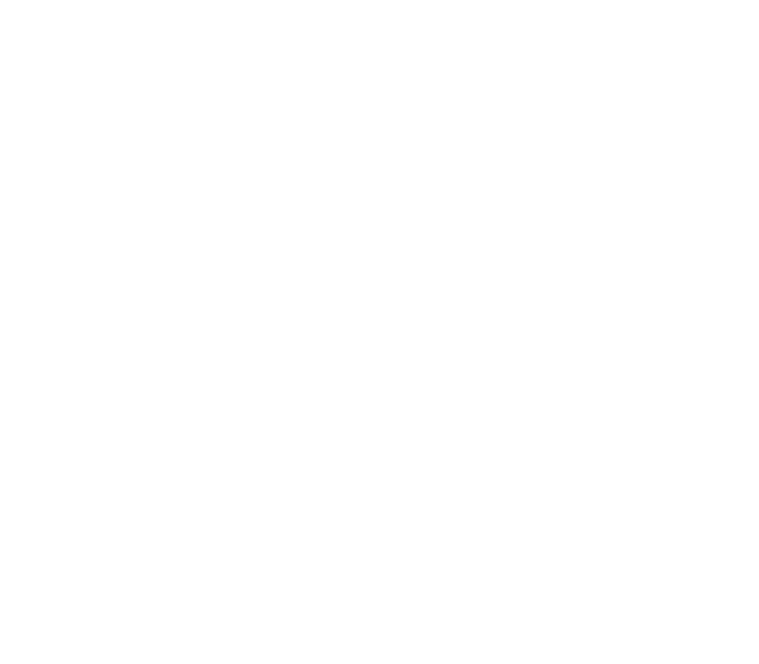
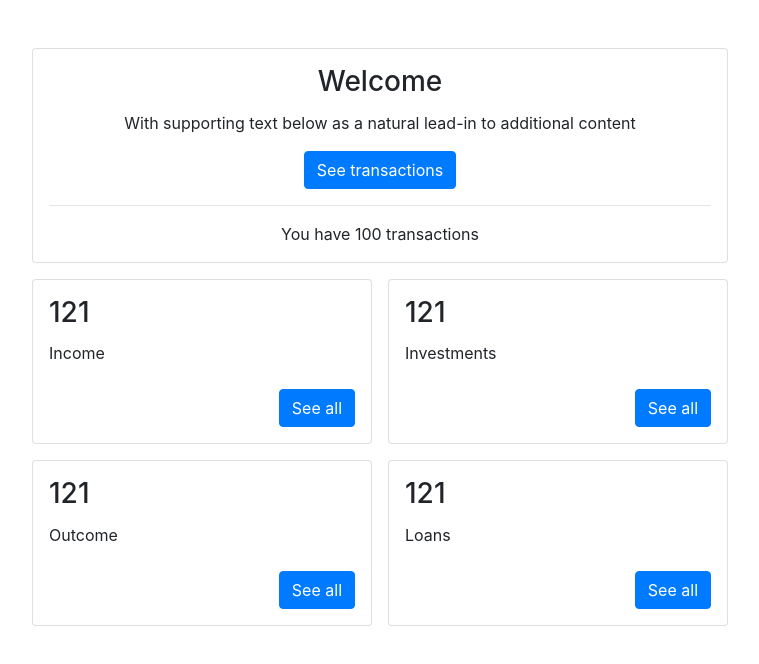
Before and after one commit to PavelKizhlo/SolidBranch-frontend-trial, an Angular app: page / in a window 1280 px wide. Shown: the top 664 px of the page, without its empty margins (260-1019 px from the left). Built offline with nearby package versions, Linux system fonts and the light colour scheme.

Commit message:
feat: add summary page component

```diff
--- a/src/app/app-routing.module.ts
+++ b/src/app/app-routing.module.ts
@@ -1,10 +1,12 @@
 import { NgModule } from '@angular/core';
 import { RouterModule, Routes } from '@angular/router';
 
-const routes: Routes = [];
+import { SummaryPageComponent } from './summary-page/summary-page.component';
+
+const routes: Routes = [{ path: '', component: SummaryPageComponent }];
 
 @NgModule({
   imports: [RouterModule.forRoot(routes)],
-  exports: [RouterModule]
+  exports: [RouterModule],
 })
-export class AppRoutingModule { }
+export class AppRoutingModule {}
--- a/src/app/app.component.html
+++ b/src/app/app.component.html
@@ -0,0 +1 @@
+<router-outlet></router-outlet>
--- /dev/null
+++ b/src/app/summary-page/summary-page.component.html
@@ -0,0 +1,43 @@
+<div class="container p-5">
+  <div class="row m-0 mb-3 col-lg-8 mx-auto p-0">
+    <div class="card p-3 w-100">
+      <h3 class="card-title text-center">Welcome</h3>
+      <p class="card-text text-center">With supporting text below as a natural lead-in to additional content</p>
+      <a href="#" class="btn btn-primary align-self-center">See transactions</a>
+      <hr>
+      <p class="card-text text-center">You have {{transactions.total}} transactions</p>
+    </div>
+  </div>
+  <div class="row m-0 mb-3 col-lg-8 mx-lg-auto p-0">
+    <div class="col-md p-0 pr-md-2 mb-3 mb-md-0">
+      <div class="card p-3">
+        <h3 class="card-title">121</h3>
+        <p class="card-text mb-4">Income</p>
+        <a href="#" class="btn btn-primary align-self-end">See all</a>
+      </div>
+    </div>
+    <div class="col-md p-0 pl-md-2">
+      <div class="card p-3">
+        <h3 class="card-title">121</h3>
+        <p class="card-text mb-4">Investments</p>
+        <a href="#" class="btn btn-primary align-self-end">See all</a>
+      </div>
+    </div>
+  </div>
+  <div class="row m-0 col-lg-8 mx-lg-auto p-0">
+    <div class="col-md p-0 pr-md-2 mb-3 mb-md-0">
+      <div class="card p-3">
+        <h3 class="card-title">121</h3>
+        <p class="card-text mb-4">Outcome</p>
+        <a href="#" class="btn btn-primary align-self-end">See all</a>
+      </div>
+    </div>
+    <div class="col-md p-0 pl-md-2">
+      <div class="card p-3">
+        <h3 class="card-title">121</h3>
+        <p class="card-text mb-4">Loans</p>
+        <a href="#" class="btn btn-primary align-self-end">See all</a>
+      </div>
+    </div>
+  </div>
+</div>
--- /dev/null
+++ b/src/app/summary-page/summary-page.component.ts
@@ -0,0 +1,12 @@
+import { Component } from '@angular/core';
+
+import { TransactionList } from '../shared/interfaces';
+import { transactions } from '../shared/transaction-list';
+
+@Component({
+  selector: 'app-summary-page',
+  templateUrl: './summary-page.component.html',
+})
+export class SummaryPageComponent {
+  transactions: TransactionList = transactions;
+}
--- a/src/index.html
+++ b/src/index.html
@@ -6,6 +6,7 @@
   <base href="/">
   <meta name="viewport" content="width=device-width, initial-scale=1">
   <link rel="icon" type="image/x-icon" href="favicon.ico">
+  <link rel="stylesheet" href="https://stackpath.bootstrapcdn.com/bootstrap/4.1.3/css/bootstrap.min.css" integrity="sha384-MCw98/SFnGE8fJT3GXwEOngsV7Zt27NXFoaoApmYm81iuXoPkFOJwJ8ERdknLPMO" crossorigin="anonymous">
 </head>
 <body>
   <app-root></app-root>
```
Also changed, not shown: src/app/app.module.ts (+5 -9 lines).
